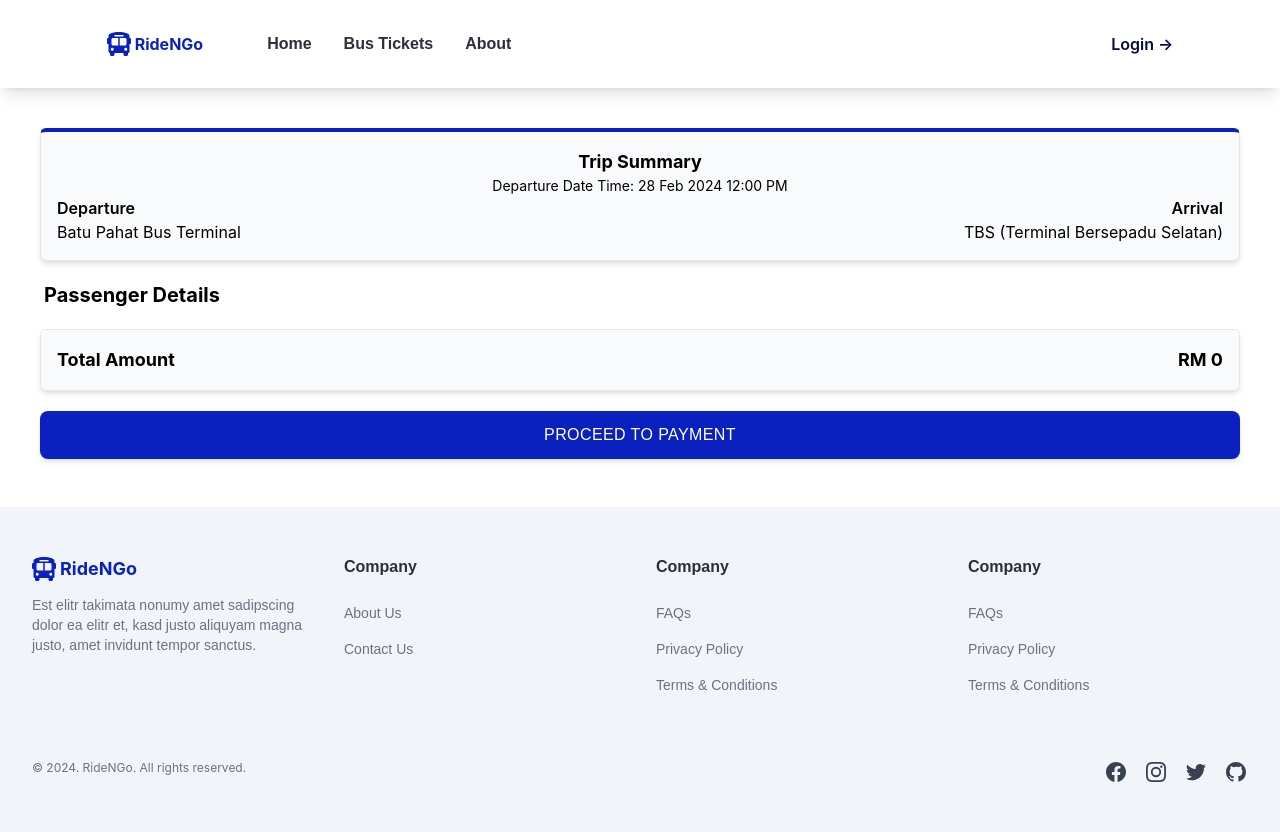
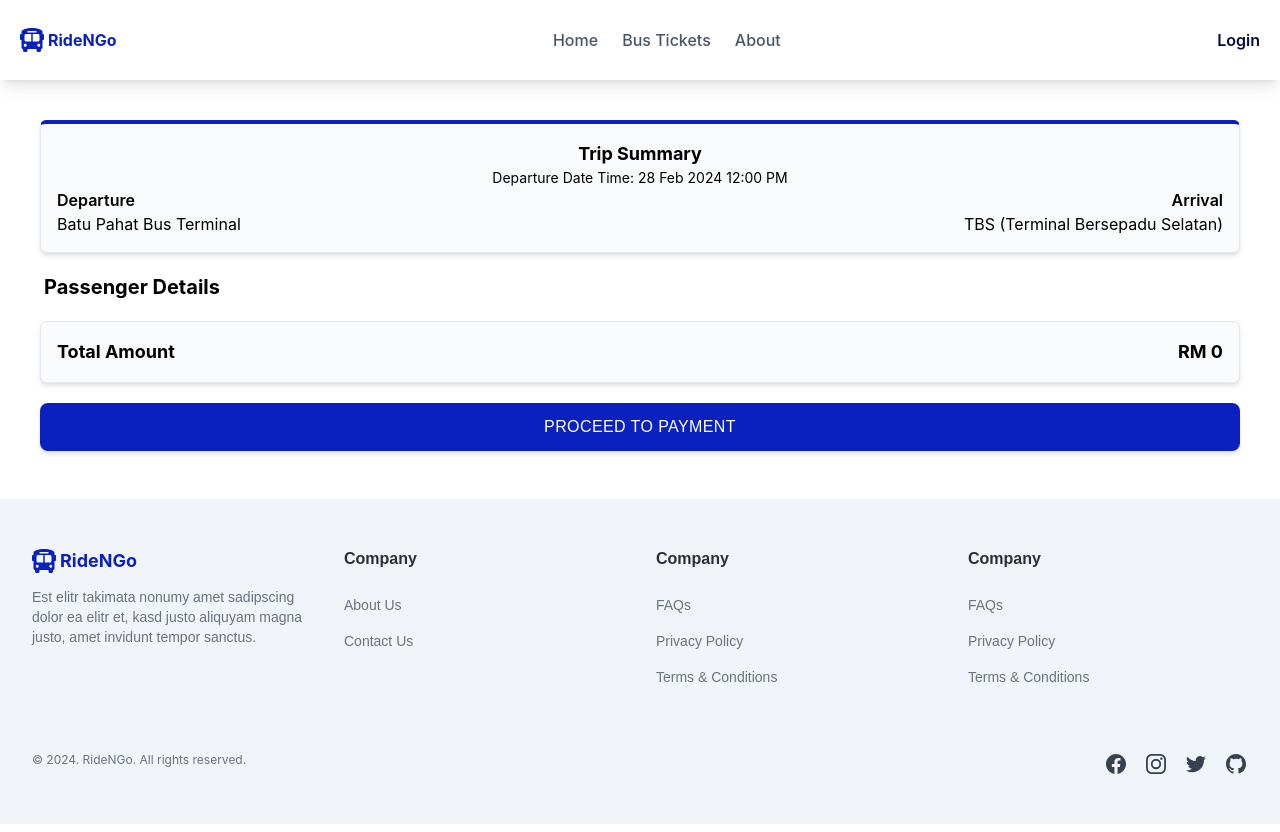
Before and after one commit to yukichew/bus-ticketing-system, a React (Create React App) app in the folder client/: page /booking in a window 1280 px wide. Built offline with nearby package versions, Linux system fonts and the light colour scheme.

Commit message:
update navbar

```diff
--- /dev/null
+++ b/client/src/assets/Logo.js
@@ -0,0 +1,14 @@
+import React from 'react';
+import { FaBusAlt } from 'react-icons/fa';
+import { Link } from 'react-router-dom';
+
+const Logo = () => {
+  return (
+    <Link to='/' className='flex items-center gap-1 text-primary font-bold'>
+      <FaBusAlt className='h-6 w-6' />
+      <span>RideNGo</span>
+    </Link>
+  );
+};
+
+export default Logo;
--- a/client/src/components/common/Navbar.js
+++ b/client/src/components/common/Navbar.js
@@ -1,10 +1,27 @@
 import React, { useState } from 'react';
-import { FaBars, FaBusAlt, FaTimes } from 'react-icons/fa';
+import { FaBars, FaTimes } from 'react-icons/fa';
 import { IoArrowBackOutline } from 'react-icons/io5';
 import { Link } from 'react-router-dom';
+import Logo from '../../assets/Logo';
 import { userLinks } from '../../constants/NavbarItems';
 import LoginRegistrationModal from '../../screens/auth/LoginRegisterModal';
 import Modal from './Modal';
+
+const NavbarLinks = () => {
+  return (
+    <>
+      {userLinks.map((link) => (
+        <Link
+          key={link.key}
+          to={link.href}
+          className='text-slate-600 hover:text-primary transition duration-200 font-medium'
+        >
+          {link.name}
+        </Link>
+      ))}
+    </>
+  );
+};
 
 const Navbar = () => {
   const [toggleMenu, setToggleMenu] = useState(false);
@@ -14,48 +31,30 @@ const Navbar = () => {
   const handleBackToLogin = () => setCurrentView('login');
 
   return (
-    <nav className='bg-white shadow-lg'>
-      <div className='mx-auto'>
-        <div className='flex mx-auto justify-between w-5/6 items-center'>
-          <div className='flex items-center gap-16 my-8'>
+    <nav className='w-full px-6 md:px-5 py-7 bg-white shadow-lg'>
+      <div className='container flex items-center justify-between mx-auto text-slate-800'>
         {/* logo */}
-            <Link
-              to='/'
-              className='flex gap-1 font-bold text-primary items-center'
-            >
-              <FaBusAlt className='h-6 w-6' />
-              <span>RideNGo</span>
-            </Link>
+        <Logo />
 
-            {/* Desktop nav bar items */}
-            <div className='hidden lg:flex items-center space-x-8'>
-              {userLinks.map((link) => (
-                <Link
-                  key={link.key}
-                  to={link.href}
-                  aria-label={link.name}
-                  className='font-poppins text-tertiary hover:text-primary transition duration-200 font-semibold'
-                >
-                  {link.name}
-                </Link>
-              ))}
-            </div>
+        {/* desktop links */}
+        <div className='hidden lg:flex gap-6 items-center'>
+          <NavbarLinks />
         </div>
 
-          <div className='hidden lg:flex lg:flex-1 lg:justify-end'>
+        {/* desktop login button */}
+        <div className='hidden lg:flex'>
           <button
             onClick={() => setShowModal(true)}
-              className='font-semibold text-secondary hover:text-primary transition duration-200'
+            className='text-secondary font-semibold hover:text-primary transition duration-200 underline-offset-2'
           >
-              Login <span aria-hidden='true'>&rarr;</span>
+            Login
           </button>
         </div>
 
-          {/* Mobile Menu */}
-          <div className='lg:hidden'>
+        {/* mobile view */}
         <button
+          className='lg:hidden text-primary z-20 relative'
           onClick={() => setToggleMenu(!toggleMenu)}
-              className='text-secondary hover:text-primary focus:outline-none'
         >
           {toggleMenu ? (
             <FaTimes className='h-6 w-6' />
@@ -64,18 +63,26 @@ const Navbar = () => {
           )}
         </button>
       </div>
-        </div>
 
+      {/* mobile menu */}
       {toggleMenu && (
-          <div className='lg:hidden bg-white shadow-lg absolute top-16 left-0 right-0'>
-            <div className='flex flex-col items-center space-y-4 py-4'>
-              {/* <NavbarItem setToggleMenu={setToggleMenu} /> */}
+        <div className='lg:hidden fixed inset-0 bg-white shadow-lg z-10 flex justify-center items-center'>
+          <div className='flex flex-col items-center space-y-4'>
+            <NavbarLinks />
+            <button
+              onClick={() => {
+                setShowModal(true);
+                setToggleMenu(false);
+              }}
+              className='text-secondary font-semibold hover:text-primary hover:underline transition duration-200'
+            >
+              Login
+            </button>
           </div>
         </div>
       )}
-      </div>
 
-      {/* modal for login and register */}
+      {/* login modal */}
       <Modal
         isVisible={showModal}
         onClose={() => setShowModal(false)}
@@ -89,7 +96,7 @@ const Navbar = () => {
             />
           )
         }
-        className='w-2/6'
+        className='w-full sm:w-4/6 lg:w-2/6'
       >
         <LoginRegistrationModal
           currentView={currentView}
--- a/client/src/screens/user/BusTickets.js
+++ b/client/src/screens/user/BusTickets.js
@@ -16,7 +16,7 @@ const BusTickets = () => {
   return (
     <div className='py-5 font-poppins'>
       {/* search results header */}
-      <div className='my-4 relative flex flex-col bg-white shadow-md border-t-4 border-t-primary rounded-lg w-11/12 lg:max-w-7xl mx-auto p-4'>
+      <div className='my-4 flex flex-col bg-white shadow-md border-t-4 border-t-primary rounded-lg w-11/12 lg:max-w-7xl mx-auto p-4'>
         <div className='flex flex-row mb-2 font-semibold text-grey-800 text-base md:text-xl items-center'>
           <h5>Kuala Lumpur</h5>
           <TbArrowBigRightFilled className='mx-2' size={18} />
```
Lines whose indentation alone changed are shown as unchanged.
